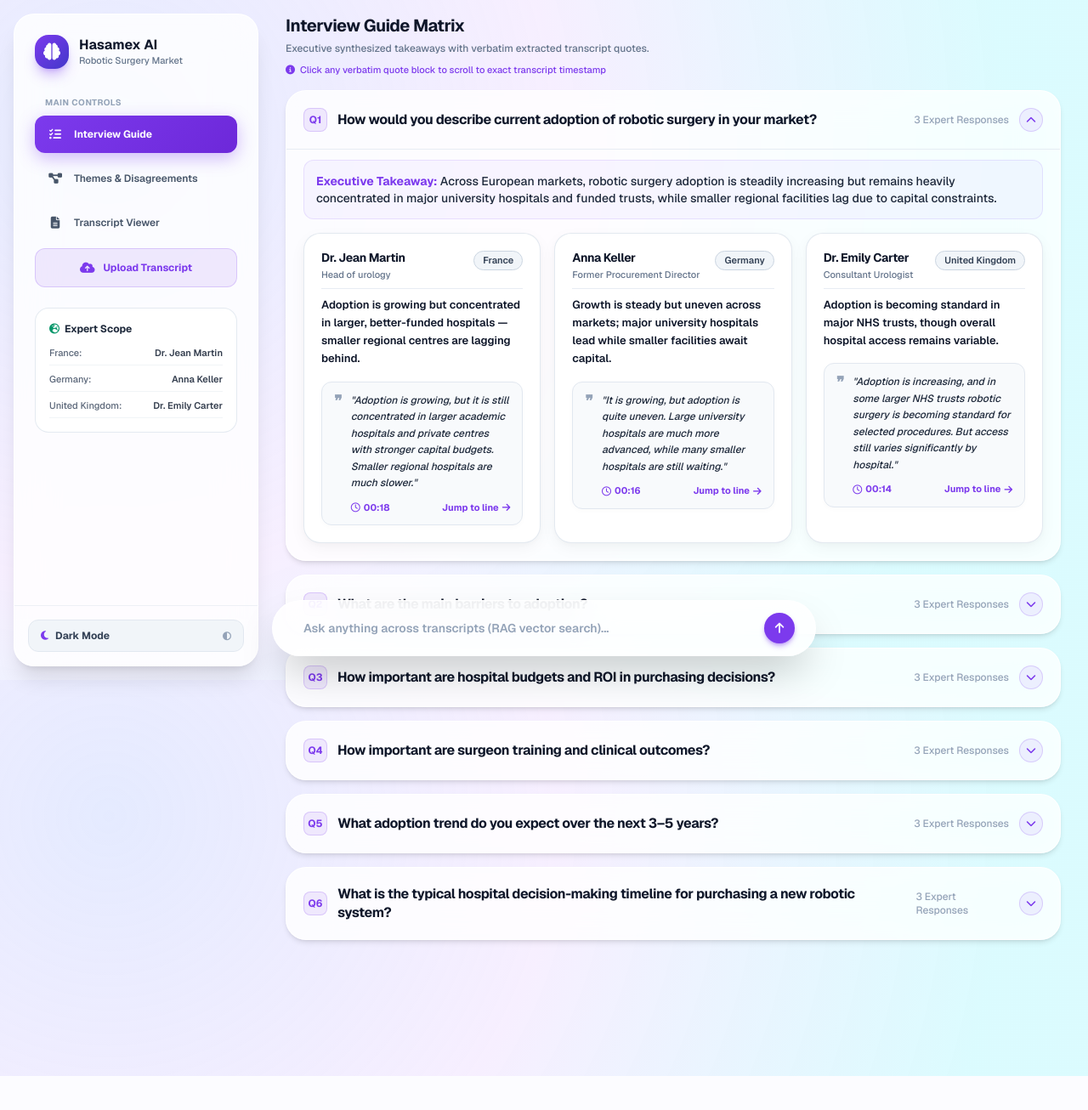
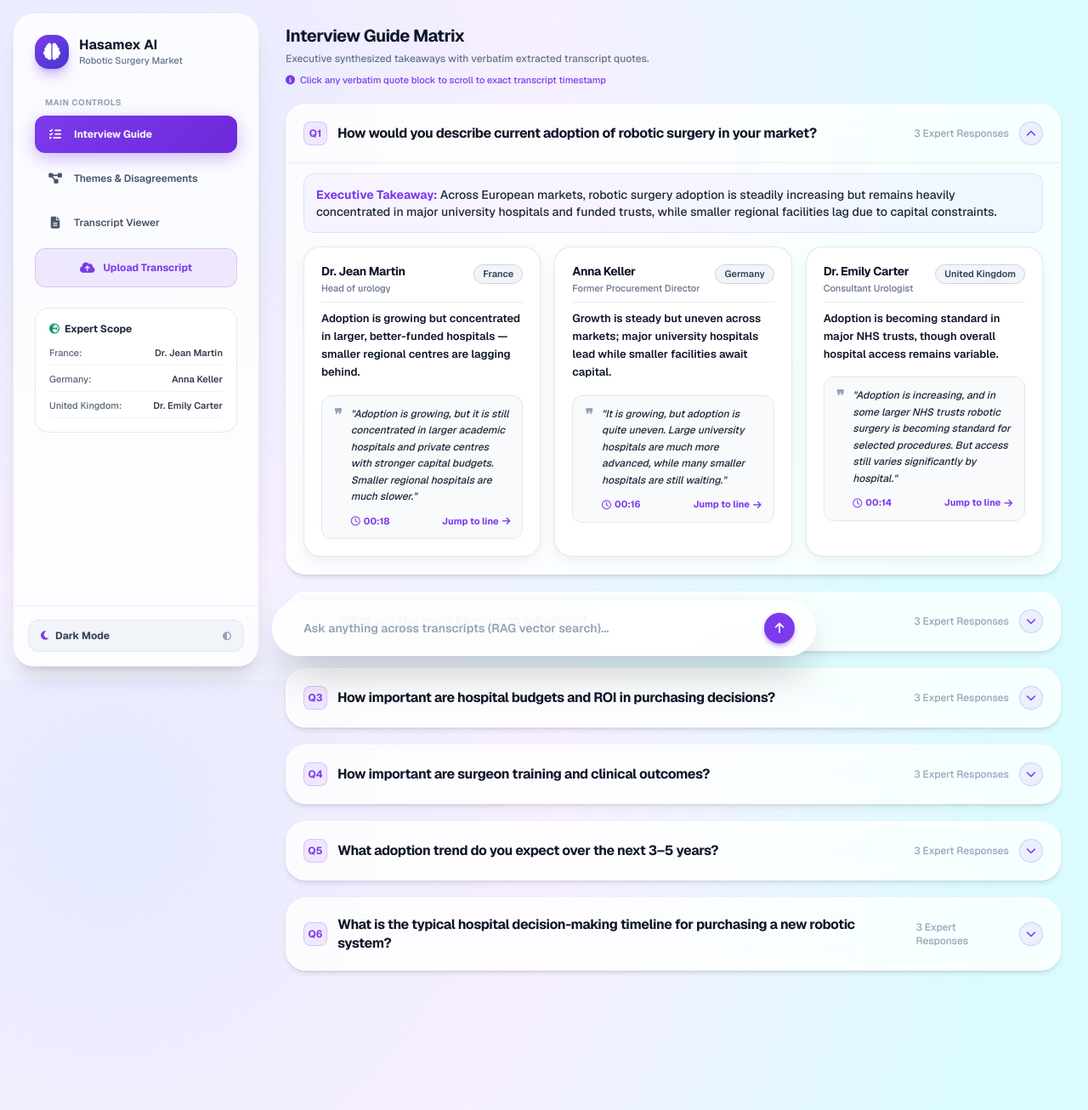
Before and after one commit to sanju26honey/AI-Transcript-Intelligence-App, a Flask app: page / in a window 1280 px wide. Shown: the whole page at 85% size. Before the commit the page ends 1266 px from the top, so only its background shows below. Run offline with Flask 3, Linux system fonts and the light colour scheme; some libraries are stand-ins or nearby versions.

Commit message:
Add comfortable top padding (pt-6 md:pt-7) so Interview Guide Matrix title has clear top breathing room

```diff
--- a/templates/index.html
+++ b/templates/index.html
@@ -110,10 +110,10 @@
     <div class="flex-1 flex flex-col min-w-0 pb-36">
 
         <!-- Main Workspace -->
-        <main class="px-4 py-3 md:px-8 md:py-4 max-w-7xl w-full mx-auto space-y-4 flex-1">
+        <main class="px-4 pt-6 pb-4 md:px-8 md:pt-7 md:pb-5 max-w-7xl w-full mx-auto space-y-5 flex-1">
 
             <!-- TAB 1: INTERVIEW GUIDE MATRIX -->
-            <section id="view-guide" class="tab-view space-y-4">
+            <section id="view-guide" class="tab-view space-y-5">
                 <div class="space-y-1">
                     <h3 class="text-xl font-bold text-slate-900 tracking-tight">Interview Guide Matrix</h3>
                     <p class="text-xs text-slate-500 font-medium leading-relaxed">Executive synthesized takeaways with verbatim extracted transcript quotes.</p>
@@ -122,13 +122,13 @@
                     </p>
                 </div>
 
-                <div id="guide-questions-container" class="space-y-4">
+                <div id="guide-questions-container" class="space-y-5">
                     <!-- Loaded dynamically as collapsible accordions via JS -->
                 </div>
             </section>
 
             <!-- TAB 2: THEMES & DISAGREEMENTS -->
-            <section id="view-themes" class="tab-view hidden space-y-4">
+            <section id="view-themes" class="tab-view hidden space-y-5">
                 <div class="space-y-1">
                     <h3 class="text-xl font-bold text-slate-900 tracking-tight">Cross-Call Synthesis & Disagreements</h3>
                     <p class="text-xs text-slate-500 font-medium leading-relaxed">Consensus trends vs market disagreements across European expert calls.</p>
@@ -137,13 +137,13 @@
                     </p>
                 </div>
 
-                <div id="themes-container" class="space-y-4">
+                <div id="themes-container" class="space-y-5">
                     <!-- Loaded dynamically as collapsible accordions via JS -->
                 </div>
             </section>
 
             <!-- TAB 3: TRANSCRIPT VIEWER -->
-            <section id="view-viewer" class="tab-view hidden space-y-4">
+            <section id="view-viewer" class="tab-view hidden space-y-5">
                 <div class="space-y-1">
                     <h3 class="text-xl font-bold text-slate-900 tracking-tight">Expert Transcript Dialogue Viewer</h3>
                     <p class="text-xs text-slate-500 font-medium leading-relaxed">Full verbatim transcript dialogue with real-time dialogue filter & timestamp navigation.</p>
```
